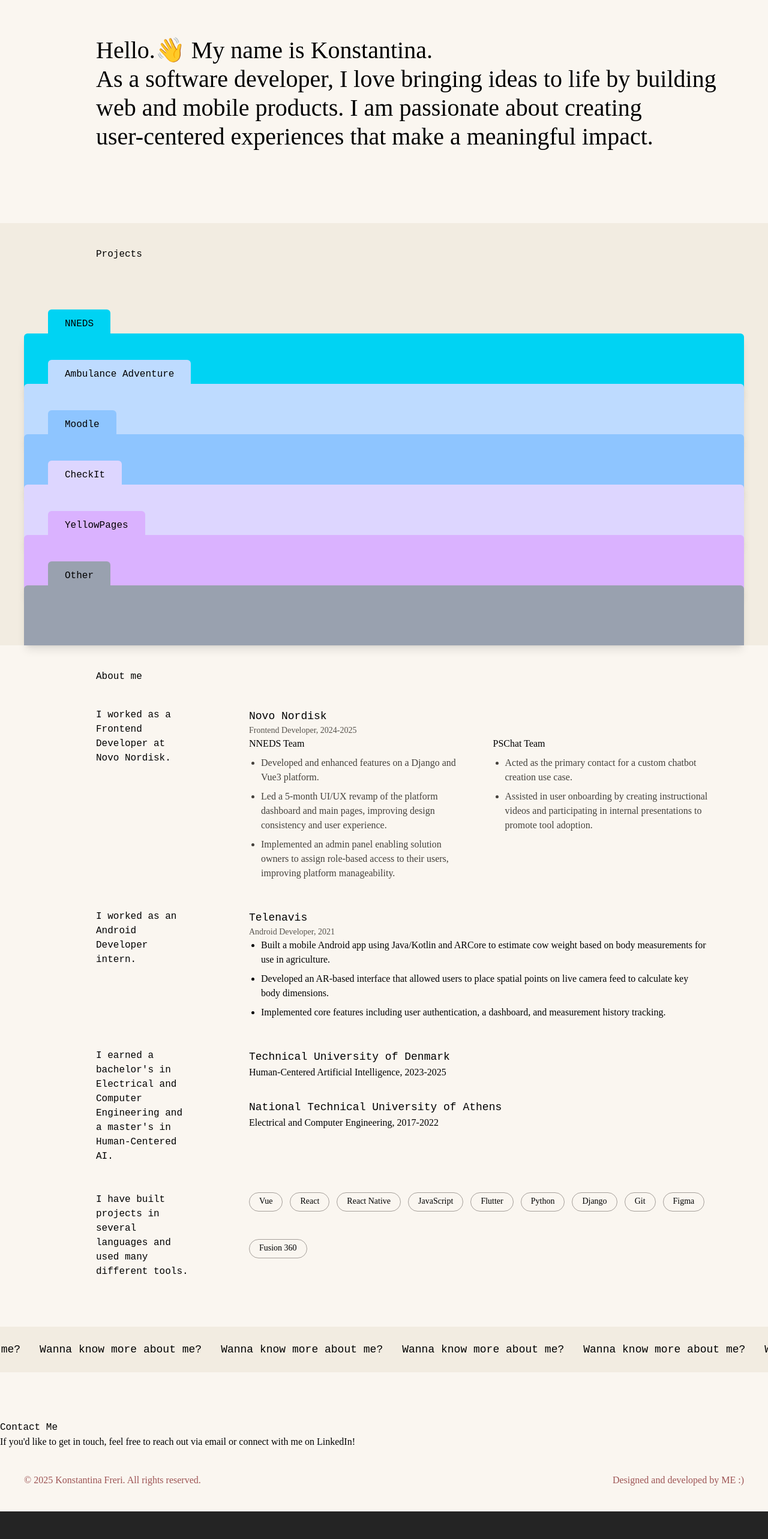
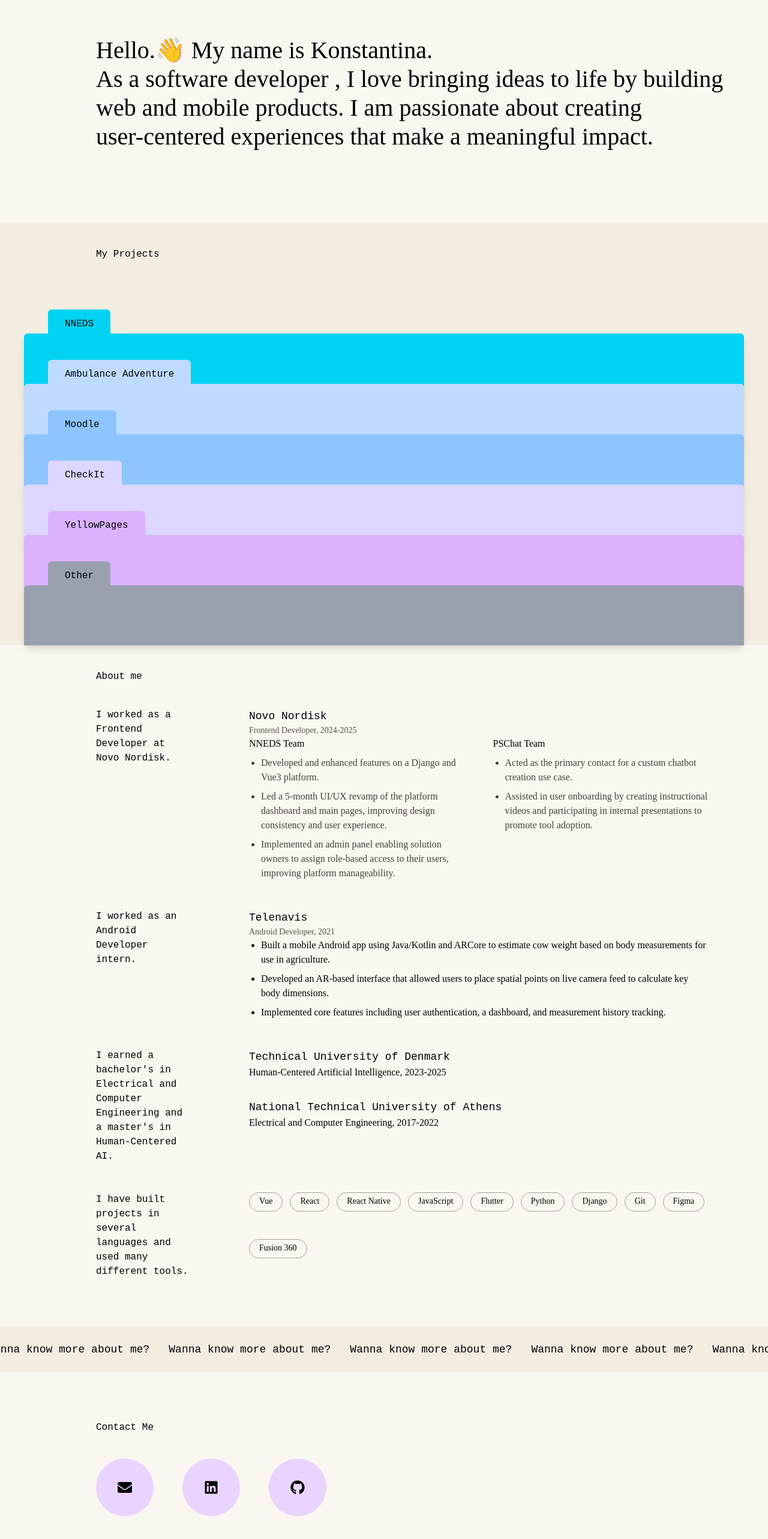
Before and after one commit to ntina10/portfolio, a React (Vite) app: page / in a window 1280 px wide. Shown: the part 164-2730 px from the top of the page at 60% size. Before the commit the page ends 2684 px from the top, so only its background shows below. Built offline with nearby package versions, Linux system fonts and the light colour scheme.

Commit message:
contact and fix intro

```diff
--- a/package.json
+++ b/package.json
@@ -15,7 +15,8 @@
     "@tailwindcss/vite": "^4.1.13",
     "framer-motion": "^12.23.13",
     "react": "^19.1.1",
-    "react-dom": "^19.1.1"
+    "react-dom": "^19.1.1",
+    "react-icons": "^5.5.0"
   },
   "devDependencies": {
     "@eslint/js": "^9.33.0",
--- a/src/App.css
+++ b/src/App.css
@@ -13,6 +13,10 @@ h2, h3 {
 
 p, li {
   font-family: 'Lustria', serif;
+}
+
+footer p, nav p, nav li {
+  font-family: 'Chivo Mono', monospace;
 }
 
 /* Navbar */
--- a/src/assets/data.json
+++ b/src/assets/data.json
@@ -14,13 +14,25 @@
   "user_centered": {
     "path": "M2 24C2 12.9543 12.9543 2 24 2H254C265.046 2 276 12.9543 276 24V24C276 35.0457 265.046 46 254 46H24C12.9543 46 2 35.0457 2 24V24Z",
     "color": "#FF0000",
-    "viewBox": "0 0 278 50",
-    "height": "50"
+    "viewBox": "0 0 278 55",
+    "height": "55"
   },
   "meaningful": {
-    "path": "M2 9.09668C4.65713 9.09668 7.31586 9.09738 54.2422 10.2227C101.185 11.3483 192.362 13.5994 284.027 15.9189C285.132 15.9469 286.005 16.8655 285.977 17.9697C285.948 19.0735 285.031 19.9458 283.927 19.918C192.262 17.5985 101.087 15.3473 54.1465 14.2217C7.19034 13.0957 4.59583 13.0967 2 13.0967C0.895576 13.0967 0.000235503 12.201 0 11.0967C0 9.99211 0.895431 9.09668 2 9.09668ZM328.306 0C329.41 -0.00788665 330.313 0.880997 330.321 1.98535C330.329 3.08958 329.44 3.99143 328.336 4C226.653 4.75051 127.961 4.37511 78.2344 4.1875C28.5146 3.99992 27.7599 4 27.0146 4C25.9101 4 25.0146 3.10457 25.0146 2C25.0147 0.895454 25.9101 0 27.0146 0C27.7699 -3.00683e-08 28.538 -4.96055e-05 78.25 0.1875C127.977 0.375107 226.648 0.750325 328.306 0Z",
+    "path": "M27.0142 2C27.7646 2 28.515 2 78.2419 2.18761L78.6237 2.18905C128.473 2.37712 226.909 2.74851 328.32 2M2 11.0962C4.62648 11.0962 7.25296 11.0962 54.1942 12.2218C101.135 13.3475 192.312 15.5987 283.977 17.9182",
     "color": "#86AC2E",
     "viewBox": "0 0 331 20",
     "height": "20"
+  },
+  "passionate": {
+    "path": "M2.14429 16.08C3.22934 13.0721 5.64642 6.61248 7.5 5.50024C12.5 2.5 16.8259 15.027 19 15.8327C23.5 17.5002 23.8253 2.56833 26.7825 4.30214C30.8784 6.70361 31.4306 17.1874 36.5391 16.3298C39.5 15.8327 41.4183 5.41458 44.7829 5.06042C48.3329 4.68673 49.113 13.4542 53 14.8574C56.9102 16.269 57.6389 6.46782 60.9754 4.68443C65 2.53322 66.9665 13.1346 70.5 13.9427C74.5 14.8574 75 4.00024 78.2214 4.18102C82.4971 4.42098 81.9038 13.4252 84.8603 14.8574C86.4311 15.6183 89 3.63219 93.1483 3.25368C99.4823 2.67576 97 14.0798 100.634 14.6871C105.5 15.5003 106.27 3.34609 109.635 2.92312C114.679 2.28907 115 15.736 120.105 14.3931C123.5 13.5002 123.583 8.84904 124 7.5C124.767 5.01982 125.449 3.88705 126.163 3.63219C130.414 2.1151 131.622 10.8851 134.952 13.9326C136.907 15.7225 138.5 3.63219 143.027 3.21205C145.46 2.9862 151.016 15.1123 154.297 15.1123C157.431 15.1123 159.524 1.24234 164 4C168.023 6.47881 168.684 11.888 172.843 14.5622C174.922 15.899 176 5.5 180.245 5.47929C183.735 5.46227 185 10.5 186.35 14.3136",
+    "color": "#F123ED",
+    "viewBox": "0 0 189 19",
+    "height": "19"
+  },
+  "software": {
+    "path": "M2 5H9C11.8576 5 17.4473 4.82198 24 4.82202L43.3629 4.82205M63.5 4.00001C73 3.5 82.6292 3.01354 91.6829 3.01347L102.5 3.01343M120.201 2.80881H155.858M170.925 3.81323H213.11M230.186 3.81323H265.843M293 3.50664C294.326 3.50664 302.632 3.50664 314.846 3.34091C320.086 3.15172 325 3.5 330.5 2.5",
+    "color": "#F1D923",
+    "viewBox": "0 0 333 7",
+    "height": "7"
   }
 }
--- a/src/components/Contact.tsx
+++ b/src/components/Contact.tsx
@@ -1,12 +1,47 @@
 import React from "react";
+import { FaLinkedin, FaGithub, FaEnvelope } from "react-icons/fa";
+
+const contactLinks = [
+  {
+    name: "Email",
+    href: "mailto:ntinafre@gmail.com", // Use mailto: for emails
+    icon: <FaEnvelope size={24} />,
+  },
+  {
+    name: "LinkedIn",
+    href: "https://www.linkedin.com/in/konstantina-freri/", // Replace with your LinkedIn URL
+    icon: <FaLinkedin size={24} />,
+  },
+  {
+    name: "GitHub",
+    href: "https://github.com/ntina10", // Replace with your GitHub URL
+    icon: <FaGithub size={24} />,
+  },
+];
 
 const Contact = () => {
-    return (
-        <section id="contact">
-            <h2>Contact Me</h2>
-            <p>If you'd like to get in touch, feel free to reach out via email or connect with me on LinkedIn!</p>
-        </section>
-    );
-}
+  return (
+    <section id="contact" className="pl-40">
+      <h2 className="pb-10">Contact Me</h2>
+      <div className="flex justify-start items-center gap-8 md:gap-12">
+        {contactLinks.map((link) => (
+          <div className="container flex justify-center items-center w-24 h-24 rounded-full bg-purple-200">
+            <a
+              key={link.name}
+              href={link.href}
+              target="_blank"
+              rel="noopener noreferrer" // Important for security
+              className="hover:text-indigo-600
+                       hover:scale-200 transition-all duration-300"
+            >
+              {link.icon}
+              {/* <span className="font-semibold">{link.name}</span> */}
+            </a>
+          </div>
+        ))}
+      </div>
+    </section>
+  );
+};
 
 export default Contact;
--- a/src/components/Footer.tsx
+++ b/src/components/Footer.tsx
@@ -2,7 +2,7 @@ import React from "react";
 
 const Footer = () => {
   return (
-    <footer className="footer flex justify-between items-center p-10">
+    <footer className="footer flex justify-between items-center p-10 pt-30">
       <p>
         &copy; {new Date().getFullYear()} Konstantina Freri. All rights
         reserved.
--- a/src/components/HoverHighlight.tsx
+++ b/src/components/HoverHighlight.tsx
@@ -1,5 +1,5 @@
 import { motion } from "framer-motion";
-import { useState } from "react";
+import { useState, useRef, useEffect } from "react";
 
 interface Path {
   path: string;
@@ -18,12 +18,36 @@ export default function HoverHighlight(props: Props) {
   const { path, color, height, viewBox } = pathData;
 
   const [hovered, setHovered] = useState(false);
+  const timerRef = useRef<number | null>(null);
+
+  const handleMouseEnter = () => {
+    // If there's a pending timer to set hovered to false, clear it
+    if (timerRef.current) {
+      clearTimeout(timerRef.current);
+      timerRef.current = null;
+    }
+    setHovered(true);
+  };
+
+  const handleMouseLeave = () => {
+    timerRef.current = window.setTimeout(() => {
+      setHovered(false);
+    }, 2000);
+  };
+
+  useEffect(() => {
+    return () => {
+      if (timerRef.current) {
+        clearTimeout(timerRef.current);
+      }
+    };
+  }, []);
 
   return (
     <span
       className="relative inline-block"
-      onMouseEnter={() => setHovered(true)}
-      onMouseLeave={() => setHovered(false)}
+      onMouseEnter={handleMouseEnter}
+      onMouseLeave={handleMouseLeave}
     >
       {children}
       {/* Animated underline */}
--- a/src/components/Intro.tsx
+++ b/src/components/Intro.tsx
@@ -6,8 +6,11 @@ const Intro = () => {
   return (
     <h1 className="intro pl-40 py-30">
       Hello.
-      <Greeting /> My name is Konstantina. <br /> As a software developer, I
-      love bringing{" "}
+      <Greeting /> My name is Konstantina. <br /> As a{" "}
+      <HoverHighlight pathData={data.software}>
+        software developer
+      </HoverHighlight>{" "}
+      , I love bringing{" "}
       <HoverHighlight pathData={data.ideas_to_life}>
         ideas to life
       </HoverHighlight>{" "}
@@ -15,7 +18,9 @@ const Intro = () => {
       <HoverHighlight pathData={data.web_and_mobile}>
         web and mobile
       </HoverHighlight>{" "}
-      products. I am passionate about creating{" "}
+      products. I am{" "}
+      <HoverHighlight pathData={data.passionate}>passionate</HoverHighlight>{" "}
+      about creating{" "}
       <HoverHighlight pathData={data.user_centered}>
         user-centered
       </HoverHighlight>{" "}
--- a/src/components/MoreAbout.tsx
+++ b/src/components/MoreAbout.tsx
@@ -31,7 +31,7 @@ export default function MoreAbout() {
       transition: {
         x: {
           repeat: Infinity,
-          duration: 15,
+          duration: 25,
           ease: ["linear"],
         },
       },
@@ -78,7 +78,7 @@ export default function MoreAbout() {
       <AnimatePresence>
         {isOpen && (
           <motion.div
-            className="content py-3 w-full"
+            className="content py-3 w-full overflow-hidden"
             initial={{ opacity: 0, height: 0 }}
             animate={{ opacity: 1, height: "auto" }}
             exit={{ opacity: 0, height: 0 }}
--- a/src/components/Projects.tsx
+++ b/src/components/Projects.tsx
@@ -4,7 +4,7 @@ import ProjectFolder from "./ProjectFolder";
 const Projects = () => {
   return (
     <section id="projects">
-      <h2 className="title pt-10 pb-20 pl-40">Projects</h2>
+      <h2 className="title pt-10 pb-20 pl-40">My Projects</h2>
       <div className="px-10 -space-y-14">
         {/* bg-[#f6cf30] */}
         <ProjectFolder title="NNEDS" color="bg-cyan-400">
```
Also changed, not shown: src/components/Navbar.tsx (+10 -6 lines), 1 other file (tests, documents, lock files or other folders).
